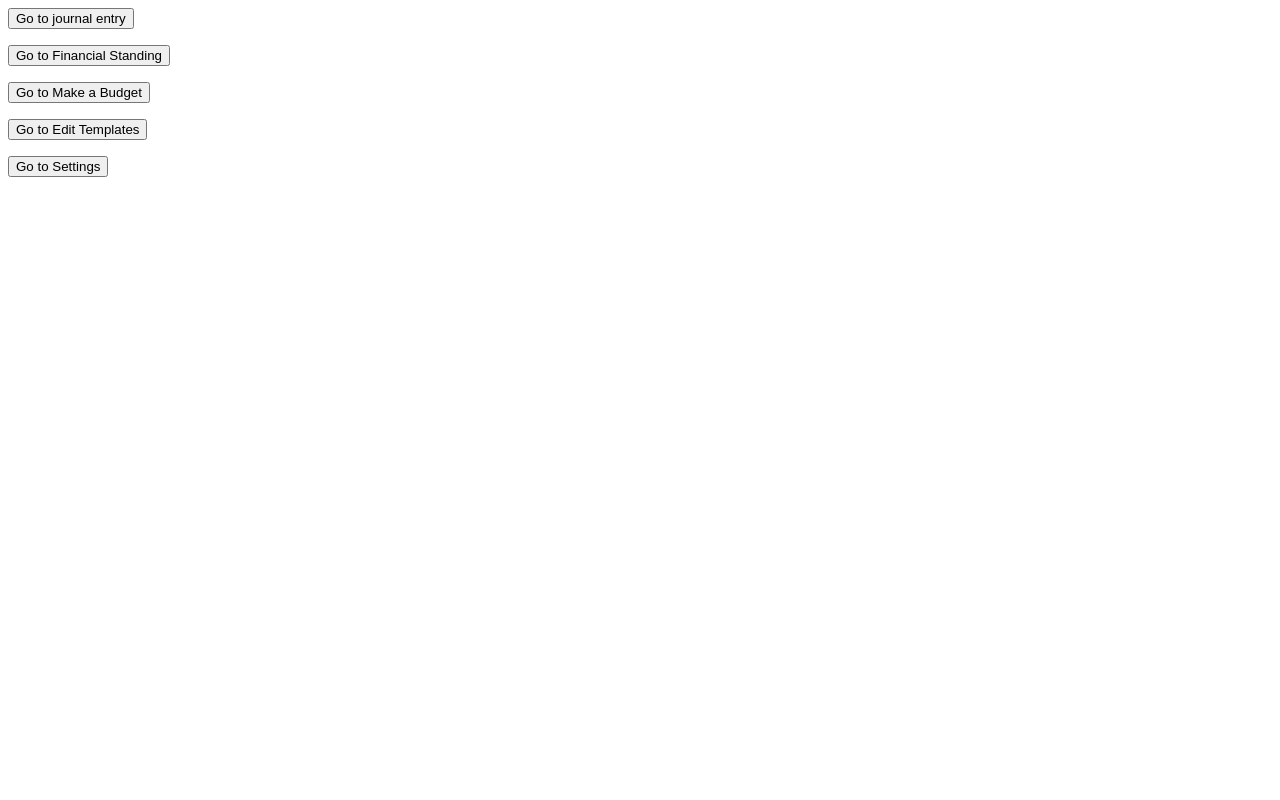
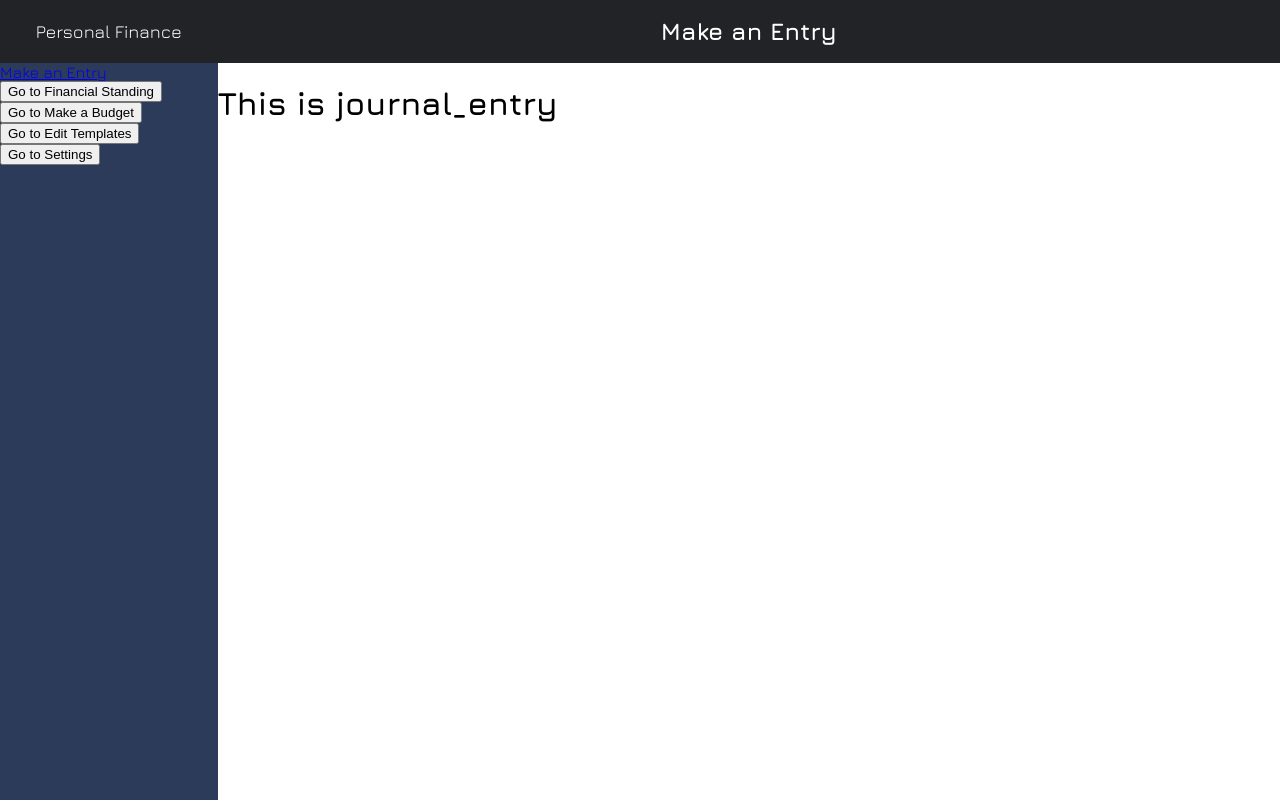
Before and after one commit to nikmark654/flask-accounting, a Flask app: page / in a window 1280 px wide. Run offline with Flask 3, Linux system fonts and the light colour scheme.

Commit message:
End of day. Initiated the interface deving.

```diff
--- a/app.py
+++ b/app.py
@@ -1,19 +1,15 @@
 from pystray import Icon, Menu, MenuItem
 from PIL import Image
-from threading import Thread, Event
-from flask import render_template
+from threading import Thread
+import webbrowser
 
 import os
 
 from myproject import server
 
-@server.route('/')
-def index():
-    return render_template('home.html')
-
 def bootstrap_subthreads(icon):
     global server_thread
-    server_thread = Thread(target=server.run)
+    server_thread = Thread(target=server.run, kwargs={"debug": False})
     server_thread.start()
 
 def create_image():
@@ -25,9 +21,12 @@ def quit_app(icon, item):
     os._exit(0)
 
 if __name__ == '__main__':
+
     app_menu = Menu(
+        MenuItem('Open Interface', lambda: webbrowser.open("http://127.0.0.1:5000/")),
         MenuItem('Quit', quit_app)
     )
+
     app = Icon('Accounting', create_image(), menu = app_menu)
-    app.visible = True  # Add this
+    app.visible = True
     app.run(setup = bootstrap_subthreads)
--- a/myproject/__init__.py
+++ b/myproject/__init__.py
@@ -2,12 +2,13 @@ from flask import Flask
 from flask_sqlalchemy import SQLAlchemy
 from flask_migrate import Migrate
 from platformdirs import user_desktop_dir
+from pathlib import Path
 
 server = Flask(__name__)
 
 server.config['SECRET_KEY'] = 'mysecretkey'
 basedir = user_desktop_dir() # /Users/nickmarkoulis/Library/Application Support
-server.config['SQLALCHEMY_DATABASE_URI'] = 'sqlite:///' + user_desktop_dir()
+server.config['SQLALCHEMY_DATABASE_URI'] = 'sqlite:///' + user_desktop_dir() + 'data.sqlite'
 server.config['SQLALCHEMY_TRACK_MODIFICATIONS'] = False
 
 db = SQLAlchemy(server)
--- a/myproject/edit_templates/templates/edit_templates/edit_templates.html
+++ b/myproject/edit_templates/templates/edit_templates/edit_templates.html
@@ -0,0 +1,5 @@
+{% extends "base.html" %}
+
+{% block content %}
+    <h1>This is edit_templates</h1>
+{% endblock %}
--- a/myproject/financial_standing/templates/financial_standing/financial_standing.html
+++ b/myproject/financial_standing/templates/financial_standing/financial_standing.html
@@ -0,0 +1,5 @@
+{% extends "base.html" %}
+
+{% block content %}
+    <h1>This is financial_standing</h1>
+{% endblock %}
--- a/myproject/journal_entry/templates/journal_entry/journal_entry.html
+++ b/myproject/journal_entry/templates/journal_entry/journal_entry.html
@@ -1 +1,5 @@
-<h1>THIS IS THE JOURNAL ENTRY!!</h1>
+{% extends "base.html" %}
+
+{% block content %}
+    <h1>This is journal_entry</h1>
+{% endblock %}
--- a/myproject/journal_entry/views.py
+++ b/myproject/journal_entry/views.py
@@ -7,6 +7,6 @@ journal_entry_blueprint = Blueprint(
     template_folder='templates/journal_entry'
     )
 
-@journal_entry_blueprint.route('/journal_entry', methods = ['GET', 'POST'])
+@journal_entry_blueprint.route('/', methods = ['GET', 'POST'])
 def render_journal_entries():
     return render_template('journal_entry.html')
--- a/myproject/make_a_budget/templates/make_a_budget/make_a_budget.html
+++ b/myproject/make_a_budget/templates/make_a_budget/make_a_budget.html
@@ -0,0 +1,5 @@
+{% extends "base.html" %}
+
+{% block content %}
+    <h1>This is make_a_budget</h1>
+{% endblock %}
--- a/myproject/settings/templates/settings/settings.html
+++ b/myproject/settings/templates/settings/settings.html
@@ -0,0 +1,5 @@
+{% extends "base.html" %}
+
+{% block content %}
+    <h1>This is settings</h1>
+{% endblock %}
--- /dev/null
+++ b/myproject/static/base.css
@@ -0,0 +1,59 @@
+html{
+    font-family: jura;
+}
+
+body{
+    display: flex;
+    flex-direction: column;
+    height: 100vh;
+    margin: 0px;
+}
+
+/* Header Styling */
+
+.header-navbar{
+    background-color: #222326;
+    color: #FFFFFF;
+    margin: 0px;
+    padding: 0px;
+    min-height: 4.5vh;
+    display: flex;
+}
+
+.header-navbar > div{
+    min-width: 17vw;
+    display: flex;
+    align-items: center;
+    justify-content: center;
+}
+
+.header-navbar > div > a{
+    font-size: large;
+    text-decoration: none;
+    color: white;
+}
+
+.header-navbar > div + div{
+    width: 100%;
+    text-align: center;
+}
+
+.under-header-section{
+    display: flex;
+    height: 100%;
+}
+
+/* Side Navbar styling */
+
+.side-navbar{
+    background-color: #2C3B59;
+    min-width: 17vw;
+}
+
+/* main-user-interface */
+
+.main-user-interface{
+    width: 100%;
+    height: 100%;
+    background-color: white;
+}
--- a/myproject/templates/base.html
+++ b/myproject/templates/base.html
@@ -0,0 +1,50 @@
+<!DOCTYPE html>
+<html lang="en">
+<head>
+    <meta charset="UTF-8">
+    <meta name="viewport" content="width=device-width, initial-scale=1.0">
+    <link rel="stylesheet" href="{{ url_for('static', filename='base.css') }}">
+    <link rel="preconnect" href="https://fonts.googleapis.com">
+    <link rel="preconnect" href="https://fonts.gstatic.com" crossorigin>
+    <link href="https://fonts.googleapis.com/css2?family=Jura:wght@300..700&display=swap" rel="stylesheet">
+    {% block title %}<title>{{ title or "Make an Entry" }}</title>{% endblock %}
+</head>
+<body>
+    <header class="header-navbar">
+        <div>
+            <a href="{{ url_for('journal_entry.render_journal_entries') }}">Personal Finance</a>
+        </div>
+        <div>
+            <h2>{{ title or "Make an Entry" }}</h2>
+        </div>
+    </header>
+    <div class="under-header-section">
+        <nav class="side-navbar">
+            <div class="navbar-upper">
+                <a href="{{ url_for('journal_entry.render_journal_entries') }}">Make an Entry</a>
+                <form action="{{ url_for('financial_standing.render_financial_standing') }}">
+                    <input type="submit" value="Go to Financial Standing">
+                </form>
+
+                <form action="{{ url_for('make_a_budget.render_make_a_budget') }}">
+                    <input type="submit" value="Go to Make a Budget">
+                </form>
+
+                <form action="{{ url_for('edit_templates.render_edit_templates') }}">
+                    <input type="submit" value="Go to Edit Templates">
+                </form>
+            </div>
+            <div class="navbar-lower">
+                <form action="{{ url_for('settings.render_settings') }}">
+                    <input type="submit" value="Go to Settings">
+                </form>
+            </div>
+        </nav>
+        <div class="main-user-interface">
+            {% block content %}
+
+            {% endblock %}
+        </div>
+    </div>
+</body>
+</html>
--- a/myproject/templates/home.html
+++ /dev/null
@@ -1,19 +0,0 @@
-<form action="{{ url_for('journal_entry.render_journal_entries') }}">
-    <input type="submit" value="Go to journal entry">
-</form>
-
-<form action="{{ url_for('financial_standing.render_financial_standing') }}">
-    <input type="submit" value="Go to Financial Standing">
-</form>
-
-<form action="{{ url_for('make_a_budget.render_make_a_budget') }}">
-    <input type="submit" value="Go to Make a Budget">
-</form>
-
-<form action="{{ url_for('edit_templates.render_edit_templates') }}">
-    <input type="submit" value="Go to Edit Templates">
-</form>
-
-<form action="{{ url_for('settings.render_settings') }}">
-    <input type="submit" value="Go to Settings">
-</form>
```
